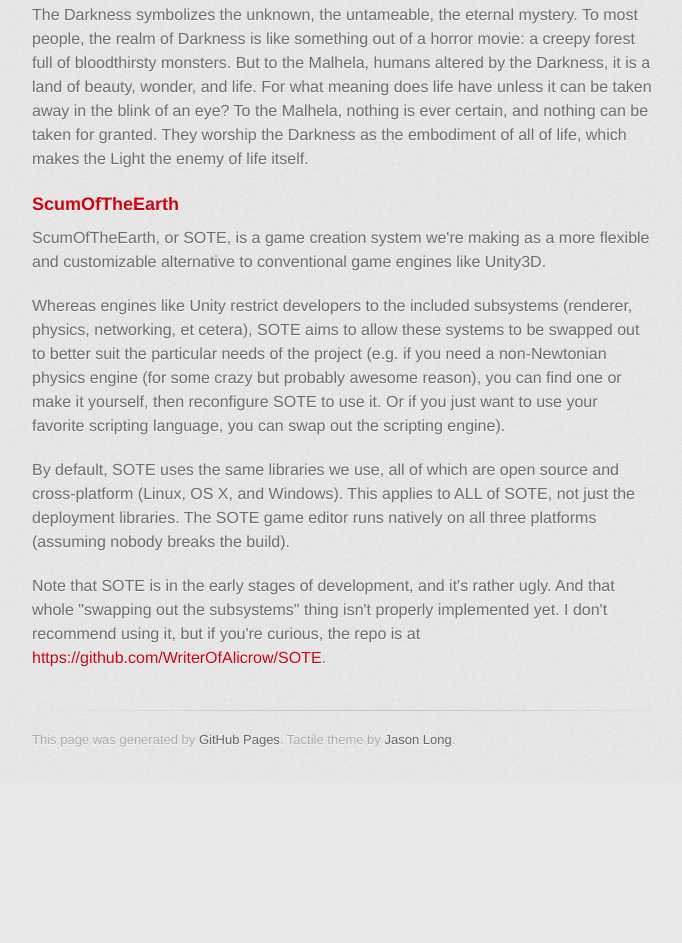
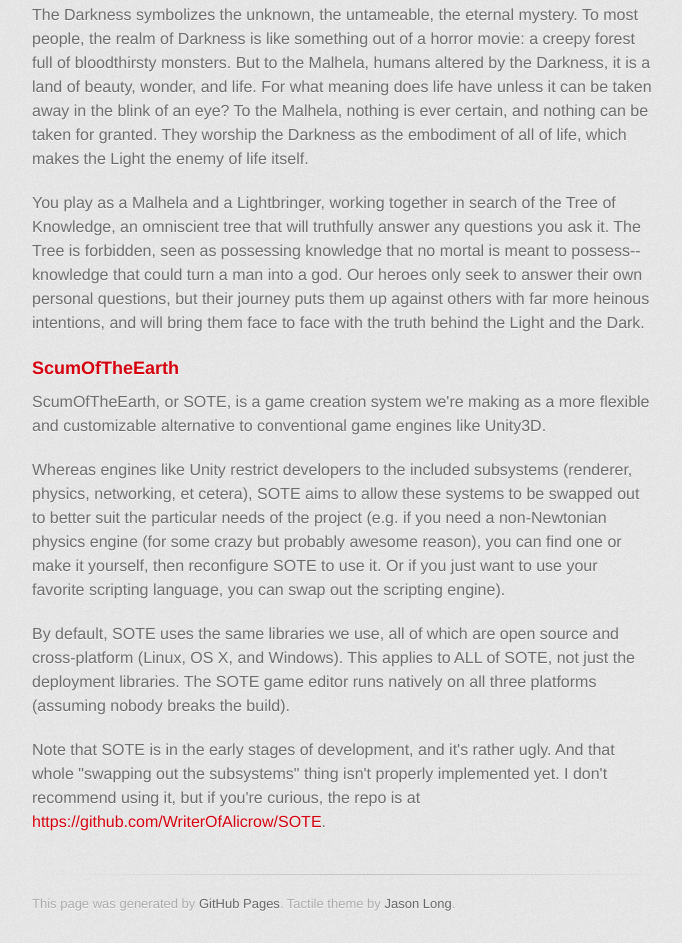
Before and after one commit to Alibirb/WriterOfAlicrow.github.io, a plain HTML site: page index.html in a window 1280 px wide. Shown: the part 723-1666 px from the top of the page, without its empty margins (298-980 px from the left). Before the commit the page ends 1502 px from the top, so only its background shows below. Drawn offline with Linux system fonts and the light colour scheme; a web font is replaced by a local one.

Commit message:
Added more info about LightAndDark. Also CNAME stuff.

```diff
--- a/index.html
+++ b/index.html
@@ -45,6 +45,8 @@
 
 <p>The Darkness symbolizes the unknown, the untameable, the eternal mystery. To most people, the realm of Darkness is like something out of a horror movie: a creepy forest full of bloodthirsty monsters. But to the Malhela, humans altered by the Darkness, it is a land of beauty, wonder, and life. For what meaning does life have unless it can be taken away in the blink of an eye? To the Malhela, nothing is ever certain, and nothing can be taken for granted. They worship the Darkness as the embodiment of all of life, which makes the Light the enemy of life itself.</p>
 
+<p>You play as a Malhela and a Lightbringer, working together in search of the Tree of Knowledge, an omniscient tree that will truthfully answer any questions you ask it. The Tree is forbidden, seen as possessing knowledge that no mortal is meant to possess--knowledge that could turn a man into a god. Our heroes only seek to answer their own personal questions, but their journey puts them up against others with far more heinous intentions, and will bring them face to face with the truth behind the Light and the Dark.</p>
+
 <h3>
 <a id="scumoftheearth" class="anchor" href="#scumoftheearth" aria-hidden="true"><span class="octicon octicon-link"></span></a>ScumOfTheEarth</h3>
 
```
Also changed, not shown: 1 other file.
